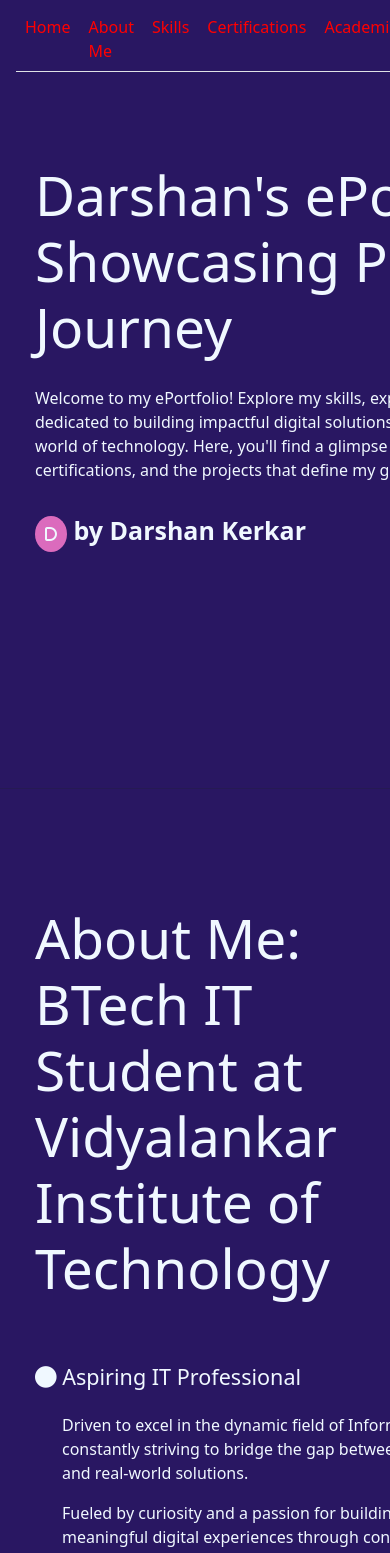
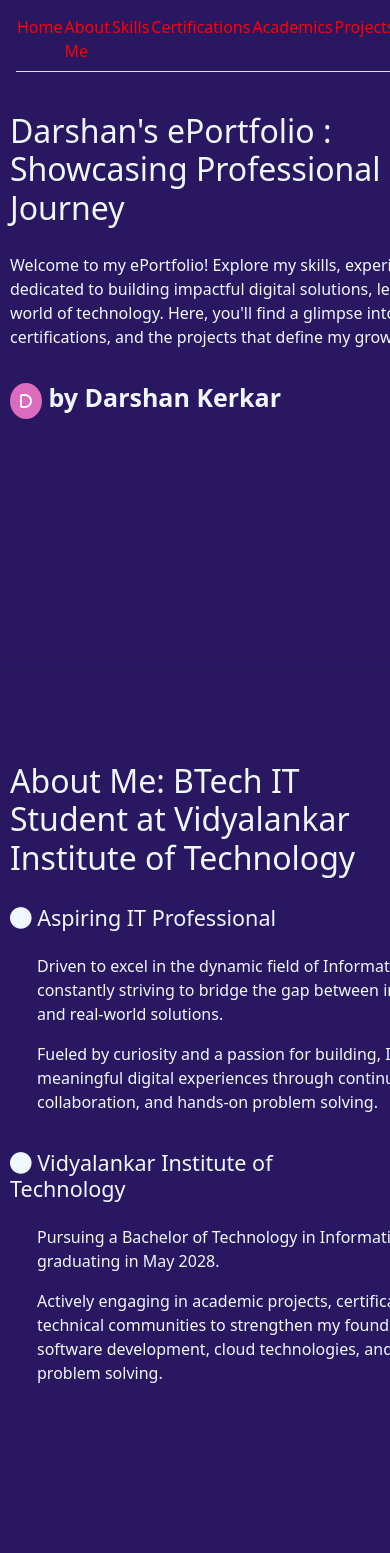
Before and after one commit to darshankerkar/E-PortFolio, a React (Vite) app: page / in a window 390 px wide. Shown: the top 1553 px of the page. Built offline with nearby package versions, Linux system fonts and the light colour scheme.

Commit message:
Responsiveness added

```diff
--- a/src/App.css
+++ b/src/App.css
@@ -55,3 +55,102 @@
     opacity: 1;
   }
 }
+
+/* Add this at the end of your App.css file */
+
+@media (max-width: 900px) {
+  .intro .content {
+    padding-left: 10px !important;
+    width: 100% !important;
+  }
+  .intro h1 {
+    font-size: 2rem !important;
+    padding-top: 40px !important;
+  }
+  .hero-image img {
+    width: 90vw !important;
+    height: auto !important;
+    max-width: 350px !important;
+  }
+  .hero-image {
+    padding-left: 0 !important;
+    display: flex;
+    justify-content: center;
+    align-items: center;
+  }
+  .about h1,
+  .skills h1,
+  .academics h1,
+  .certifications h1 {
+    font-size: 2rem !important;
+    padding-left: 10px !important;
+    padding-top: 30px !important;
+  }
+  .about .content,
+  .academics .content {
+    flex-direction: column !important;
+    padding-left: 10px !important;
+    padding-top: 20px !important;
+  }
+  .about .content1,
+  .about .content2,
+  .academics .content1,
+  .academics .content2 {
+    width: 100% !important;
+    padding-left: 0 !important;
+    margin-bottom: 20px !important;
+  }
+  .skills .timeline {
+    max-width: 100vw !important;
+    padding: 10px 0 !important;
+  }
+  .timeline-row {
+    flex-direction: column !important;
+    min-height: unset !important;
+    margin: 20px 0 !important;
+  }
+  .timeline-content {
+    min-width: 0 !important;
+    max-width: 100vw !important;
+    text-align: center !important;
+    padding: 0 10px !important;
+    height: auto !important;
+  }
+  .timeline-center {
+    margin: 10px 0 !important;
+    height: auto !important;
+  }
+  .certifications {
+    flex-direction: column !important;
+    align-items: center !important;
+  }
+  .certifications img {
+    width: 90vw !important;
+    height: auto !important;
+    max-width: 350px !important;
+    margin-bottom: 20px !important;
+  }
+  .certifications .content {
+    flex-direction: column !important;
+    align-items: center !important;
+  }
+  .certifications .content1,
+  .certifications .content2,
+  .certifications .content3 {
+    margin: 10px 0 !important;
+    width: 90vw !important;
+    max-width: 350px !important;
+  }
+  .navbar .nav {
+    flex-wrap: wrap !important;
+    justify-content: center !important;
+  }
+  .navbar .nav-link {
+    padding-left: 0 !important;
+    padding-right: 0 !important;
+    font-size: 1rem !important;
+  }
+  #footer {
+    text-align: center !important;
+  }
+}
```
